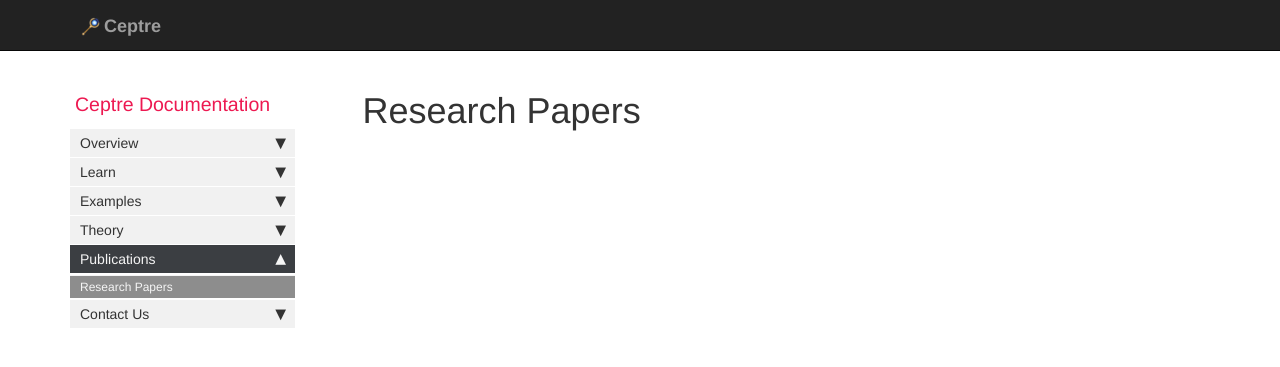
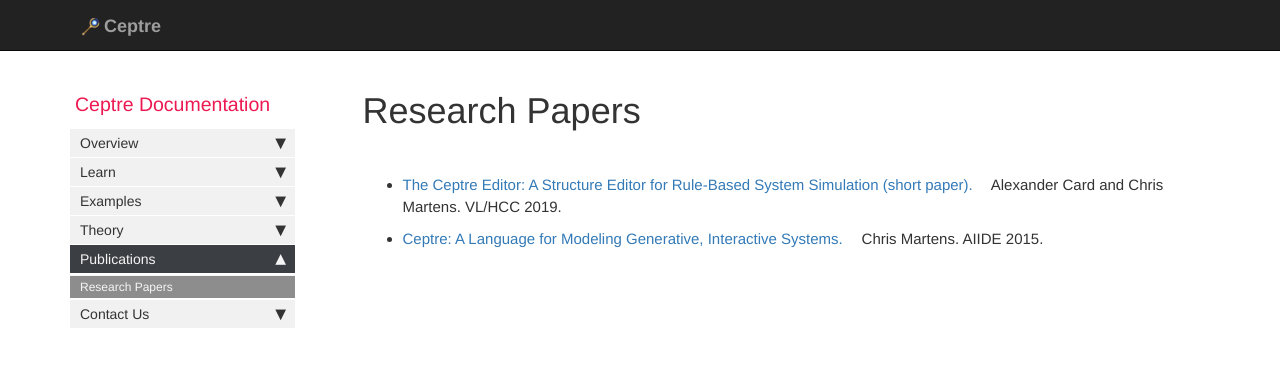
Before and after one commit to ashakhatri007/CeptreDocs, a Jekyll site: the page built from pages/Publications/ResearchPapers.html, in a window 1280 px wide. Shown: the top 367 px of the page. Built offline with Jekyll 4.4.1, drawn with Linux system fonts in a browser that asks for light colours; comment, search, counter and statistics services are not loaded.

```diff
--- a/_includes/topnav.html
+++ b/_includes/topnav.html
@@ -1,6 +1,6 @@
 <!-- Navigation -->
 <nav class="navbar navbar-inverse navbar-static-top">
-    <div class="container topnavlinks">
+    <div class="container topnavlinks" >
         <div class="navbar-header">
             <button type="button" class="navbar-toggle" data-toggle="collapse" data-target="#bs-example-navbar-collapse-1">
                 <span class="sr-only">Toggle navigation</span>
--- a/css/people.css
+++ b/css/people.css
@@ -22,3 +22,7 @@
 #cards .card .user-content .user-name {
   margin-right: 150px;
 }
+
+.row{
+  overflow-x: hidden;
+}
--- a/pages/Publications/ResearchPapers.html
+++ b/pages/Publications/ResearchPapers.html
@@ -6,3 +6,8 @@ permalink: ResearchPapers.html
 toc: false
 folder: Publications
 ---
+<br>
+<ul>
+    <li><a href = "https://drive.google.com/file/d/1C3bjSZmGL2JDshkpuSjEgQ2SUd5lt2o0/view?usp=sharing"> The Ceptre Editor: A Structure Editor for Rule-Based System Simulation (short paper).</a> Alexander Card and Chris Martens. VL/HCC 2019.</li>
+    <li> <a href ="https://drive.google.com/open?id=0B2ZZQSkekmG-bk9jamRNTy0xNzQ">Ceptre: A Language for Modeling Generative, Interactive Systems.</a> Chris Martens. AIIDE 2015.</li>
+</ul>
```
Also changed, not shown: pages/ContactUs/People.html (+2 -29 lines).
